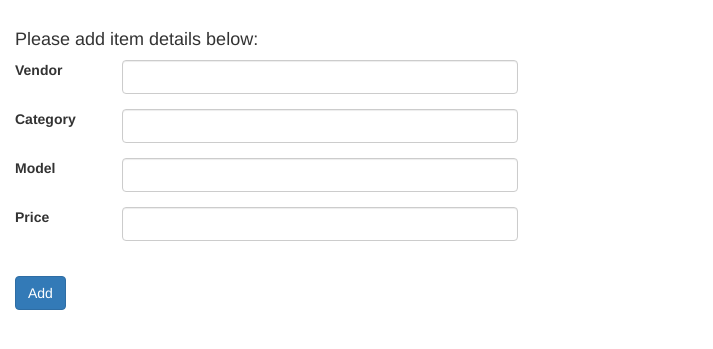
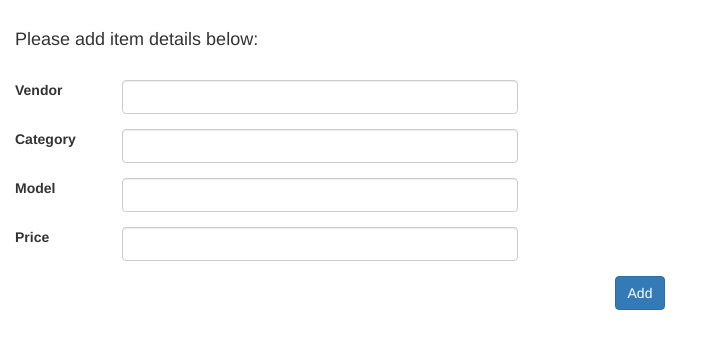
Before and after one commit to Nareshcbit/emarket, a Flask app: page /items_add in a window 1280 px wide. Shown: the part 52-401 px from the top of the page, without its empty margins (0-713 px from the left). Run offline with Flask 2, Linux system fonts and the light colour scheme; some libraries are stand-ins or nearby versions.

Commit message:
Input Form

```diff
--- a/app/templates/items_add.html
+++ b/app/templates/items_add.html
@@ -10,6 +10,7 @@
 
  	<div class="heading">
         <h4 class="form-heading">Please add item details below:</h4>
+        <br/>
     </div>
 
  	<div class="form-group row">
@@ -31,8 +32,10 @@
 		<div class="col-sm-4"> {{ form.Price(class="form-control") }} </div>
 	</div>
 
- 	<br/>
-    {{ form.submit(class="btn btn-primary") }}
+
+ 	<div class="form-group">
+ 		<div class="centered text-center"> {{ form.submit(class="btn btn-primary") }} </div>
+    </div>
 
   </form>
 {% endblock %}
```
